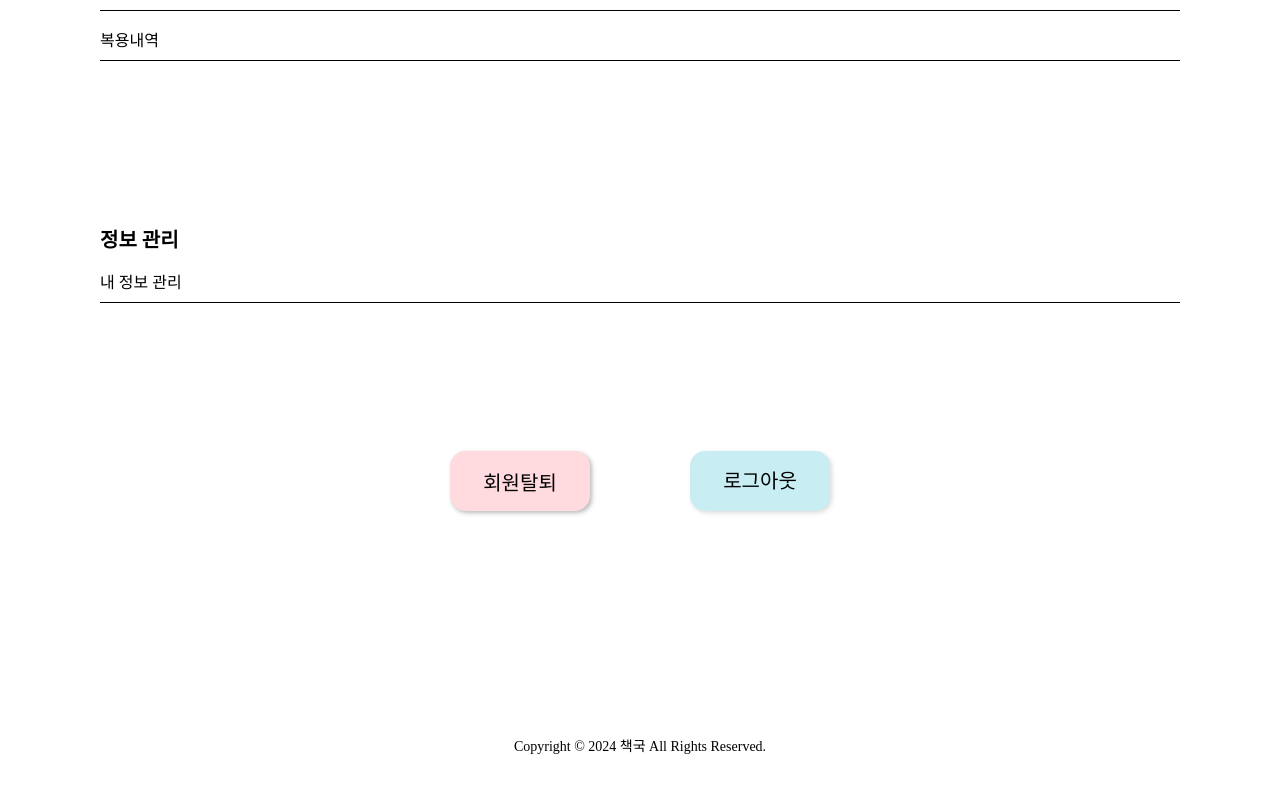
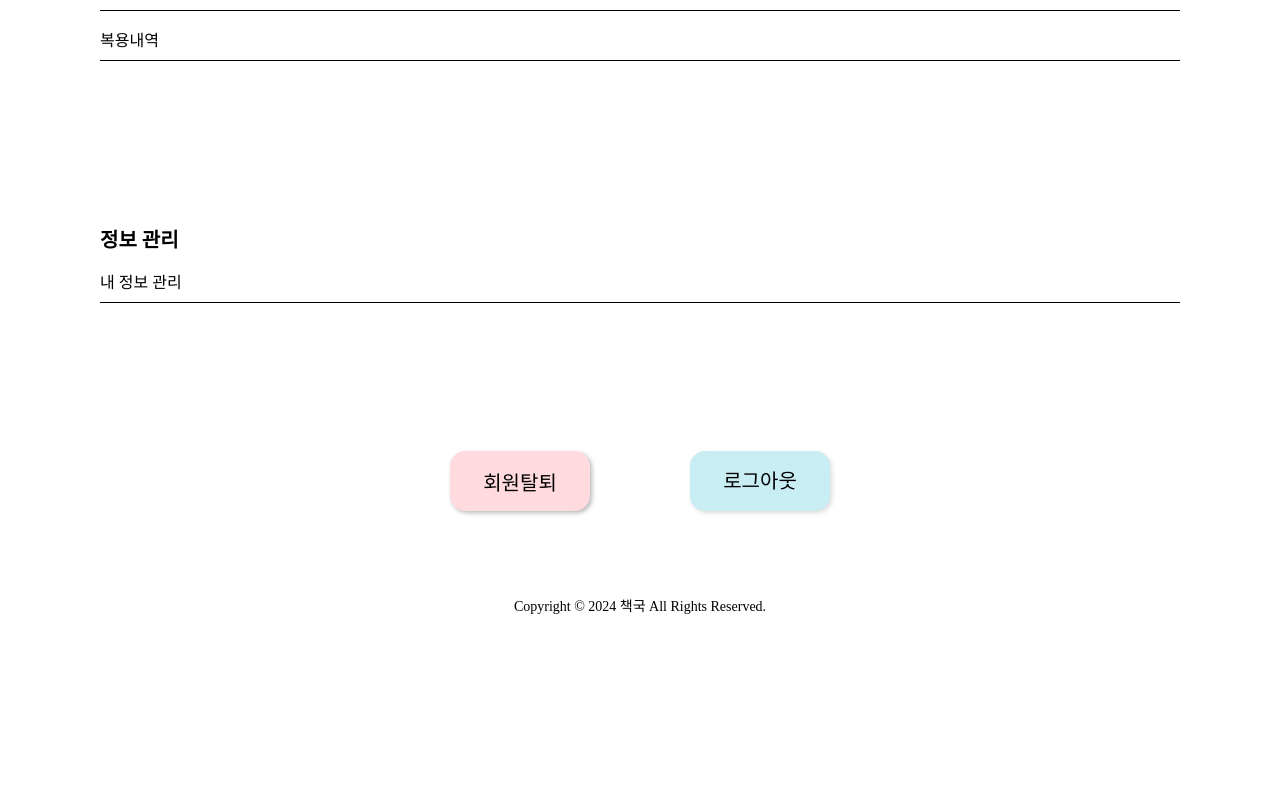
Before and after one commit to kw-bookmedicine/frontend, a React (Create React App) app: page /mypage in a window 1280 px wide. Shown: the part 657-1449 px from the top of the page. After the commit the page ends 1415 px from the top, so only its background shows below. Built offline with nearby package versions, Linux system fonts and the light colour scheme; no server answers; a web font is replaced by a local one.

Commit message:
:lipstick: Style: 마이페이지 footer 수정

```diff
--- a/src/styles/MyPage.css
+++ b/src/styles/MyPage.css
@@ -1,7 +1,7 @@
 .myPage_container {
 	box-sizing: border-box;
 	max-width: 100vw;
-	height: 1410px;
+	height: 1350px;
 	display: flex;
 	flex-direction: column;
 	align-items: center;
@@ -187,5 +187,5 @@
 .myPage_footer {
 	display: flex;
 	justify-content: center;
-	margin-top: 180px;
+	margin-top: 40px;
 }
```
